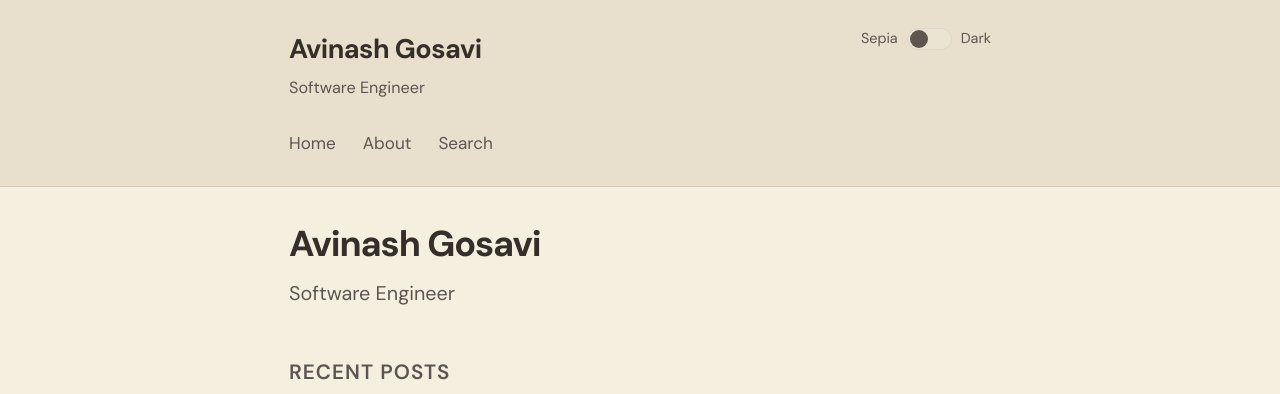
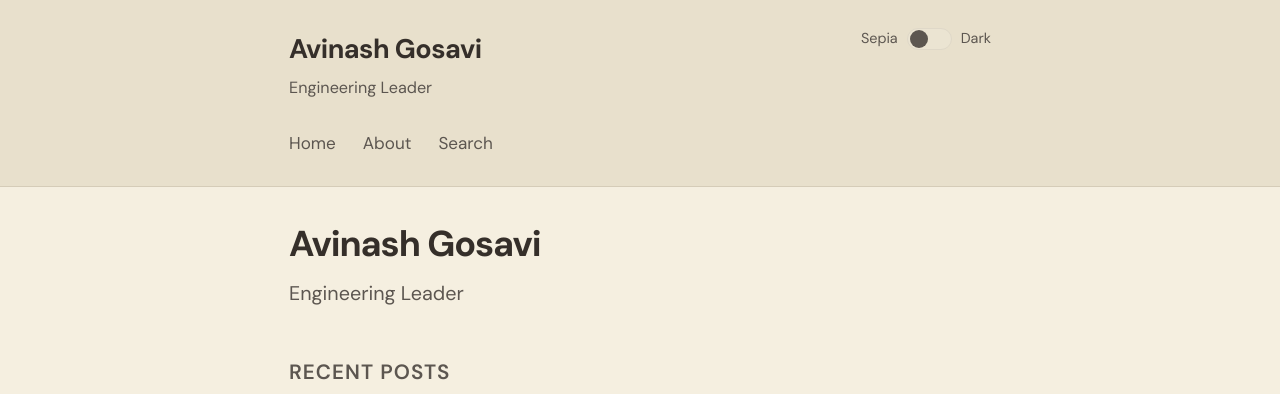
Before and after one commit to aag1091-alt/avinashgosavi.com, a Jekyll site: the page built from index.md, in a window 1280 px wide. Shown: the top 394 px of the page. Built offline with Jekyll 4.4.1, drawn with Linux system fonts in a browser that asks for light colours.

Commit message:
Update tagline to Engineering Leader
Co-authored-by: Cursor <cursoragent@cursor.com>

```diff
--- a/_config.yml
+++ b/_config.yml
@@ -1,5 +1,5 @@
 title: Avinash Gosavi
-tagline: Software Engineer
+tagline: Engineering Leader
 description: Personal blog and portfolio of Avinash Gosavi.
 baseurl: ""
 url: "https://www.avinashgosavi.com"
```
